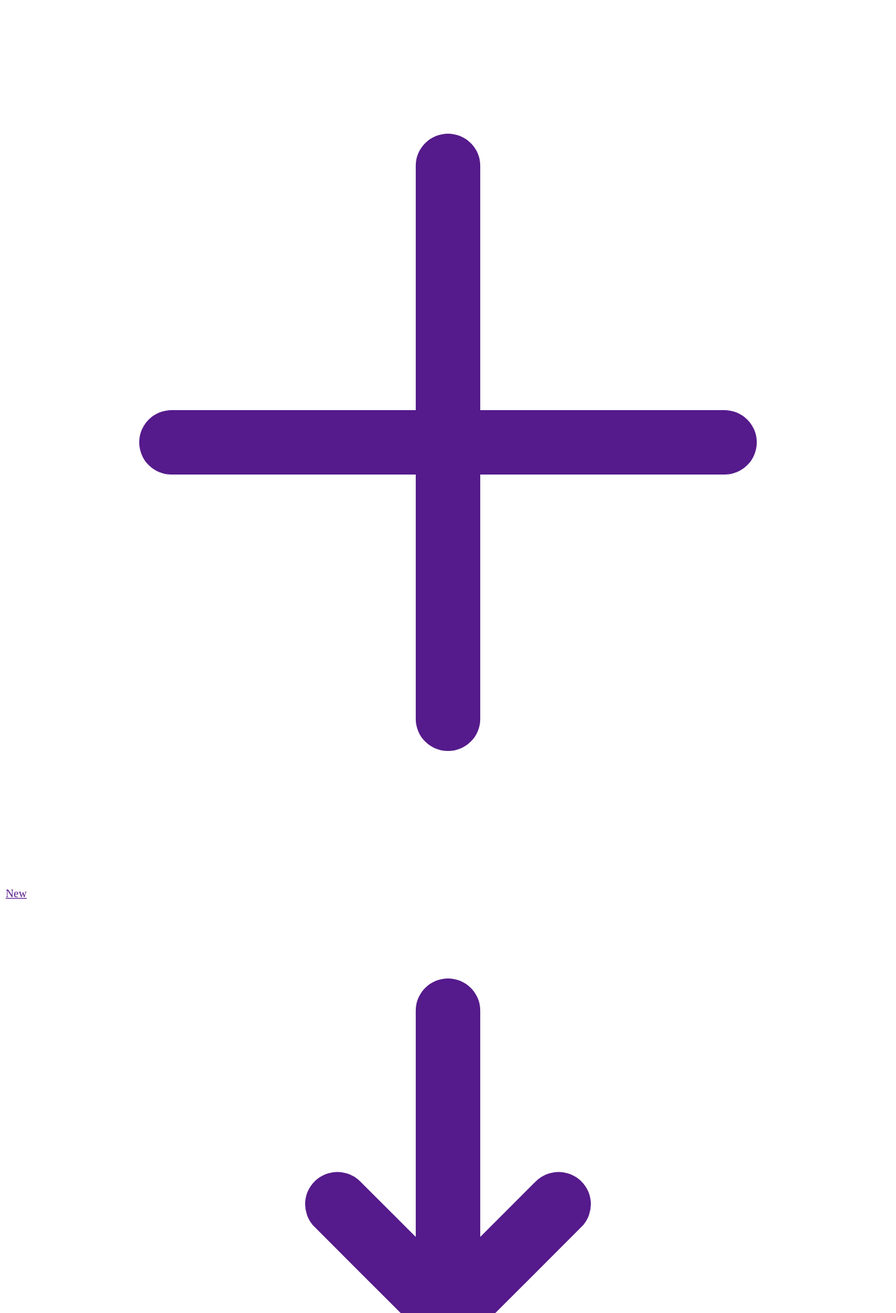
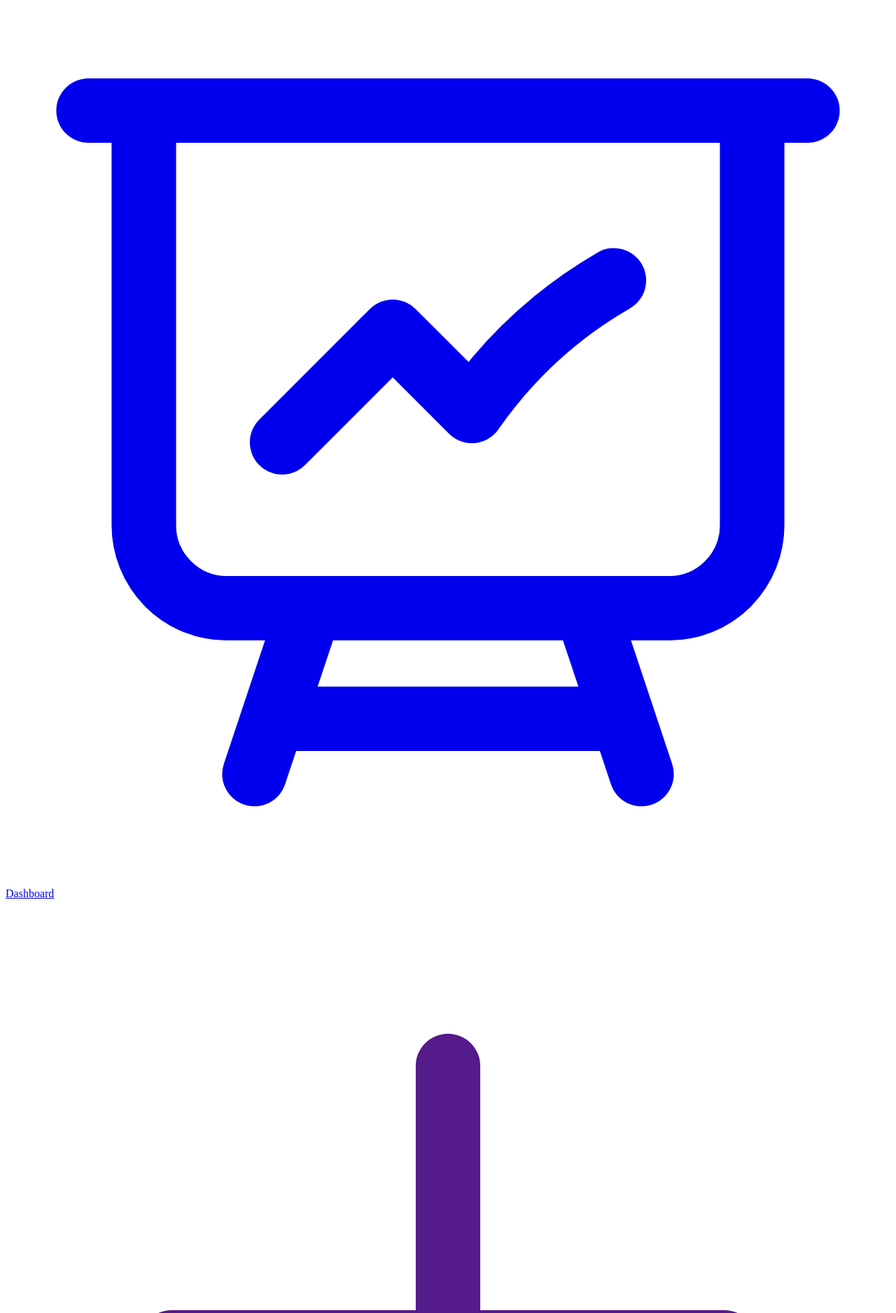
Before and after one commit to Work-Systems-Ltd/temporal-task-orchestrator, a Python web app: template ui/templates/dashboard.html in a window 1280 px wide. Shown: the part 44-1920 px from the top of the page at 70% size. Run offline with Jinja, Linux system fonts and the light colour scheme; the template is opened without the code that fills it, so the values that code supplies are empty.

Commit message:
feat: Add dashboard link to navigation and include dashboard router

```diff
--- a/ui/main.py
+++ b/ui/main.py
@@ -18,7 +18,7 @@ from ui.auth.dependencies import LoginRequiredError
 from ui.auth.routes import router as auth_router
 from ui.auth.session import load_user_from_session
 from ui.config import AppSettings
-from ui.routers import admin, task_detail, task_list, tasks, tasks_page, workflow_detail, workflows as workflows_router, workflows_list, ws
+from ui.routers import admin, dashboard, task_detail, task_list, tasks, tasks_page, workflow_detail, workflows as workflows_router, workflows_list, ws
 from ui.services.db import DbService
 from ui.services.temporal import TemporalService
 
@@ -125,6 +125,7 @@ async def attach_user_to_request(request: Request, call_next):
 
 
 app.include_router(auth_router)
+app.include_router(dashboard.router)
 app.include_router(tasks_page.router)
 app.include_router(workflows_list.router)
 app.include_router(task_list.router)
--- a/ui/templates/layouts/base.html
+++ b/ui/templates/layouts/base.html
@@ -31,6 +31,12 @@
       </a>
       <div class="header-divider"></div>
       <nav class="flex items-center gap-1.5">
+        <a href="/dashboard" class="nav-link {% if request.url.path == '/dashboard' %}nav-link--active{% endif %}">
+          <svg class="h-4 w-4" xmlns="http://www.w3.org/2000/svg" fill="none" viewBox="0 0 24 24" stroke-width="1.75" stroke="currentColor">
+            <path stroke-linecap="round" stroke-linejoin="round" d="M3.75 3v11.25A2.25 2.25 0 0 0 6 16.5h2.25M3.75 3h-1.5m1.5 0h16.5m0 0h1.5m-1.5 0v11.25A2.25 2.25 0 0 1 18 16.5h-2.25m-7.5 0h7.5m-7.5 0-1 3m8.5-3 1 3m0 0 .5 1.5m-.5-1.5h-9.5m0 0-.5 1.5m.75-9 3-3 2.148 2.148A12.061 12.061 0 0 1 16.5 7.605" />
+          </svg>
+          Dashboard
+        </a>
         <a href="{{ request.url_for('start_picker') }}" class="nav-link {% if request.url.path.startswith('/start') %}nav-link--active{% endif %}">
           <svg class="h-4 w-4" xmlns="http://www.w3.org/2000/svg" fill="none" viewBox="0 0 24 24" stroke-width="1.75" stroke="currentColor">
             <path stroke-linecap="round" stroke-linejoin="round" d="M12 4.5v15m7.5-7.5h-15" />
```
